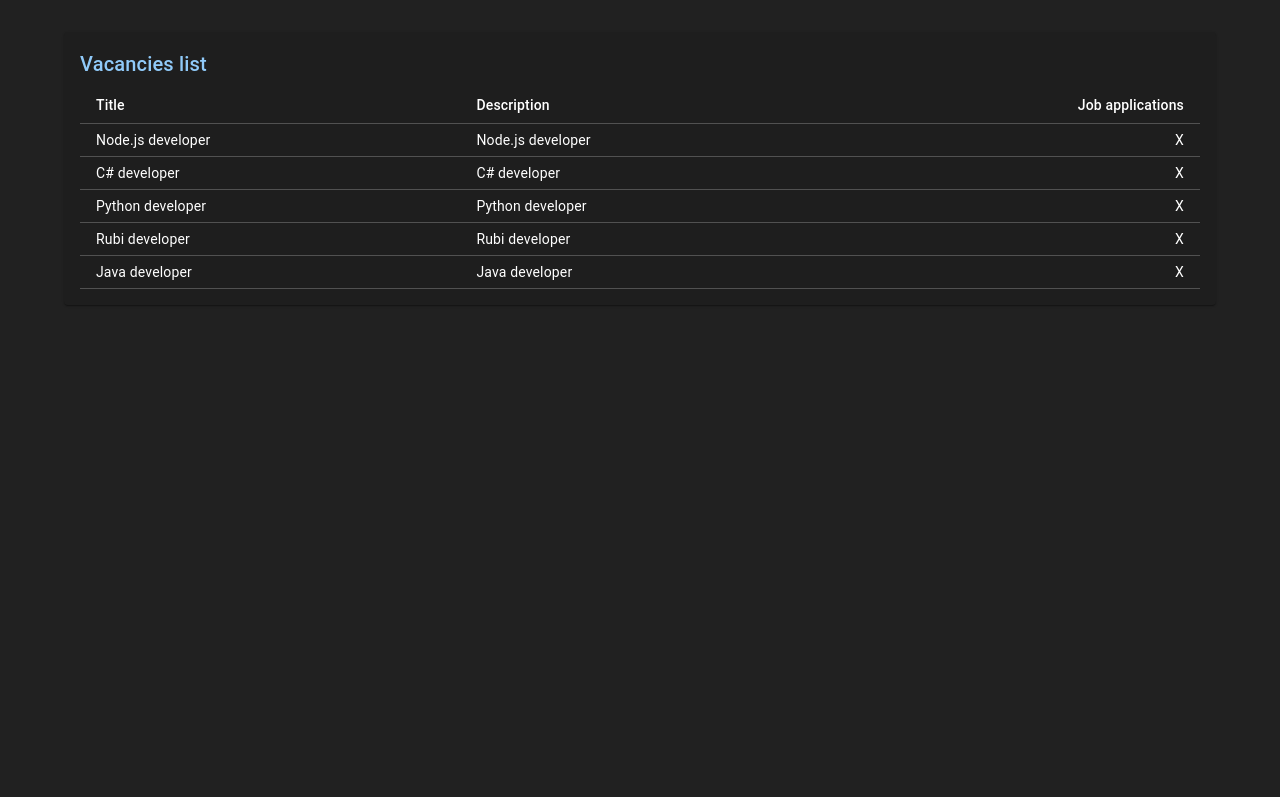
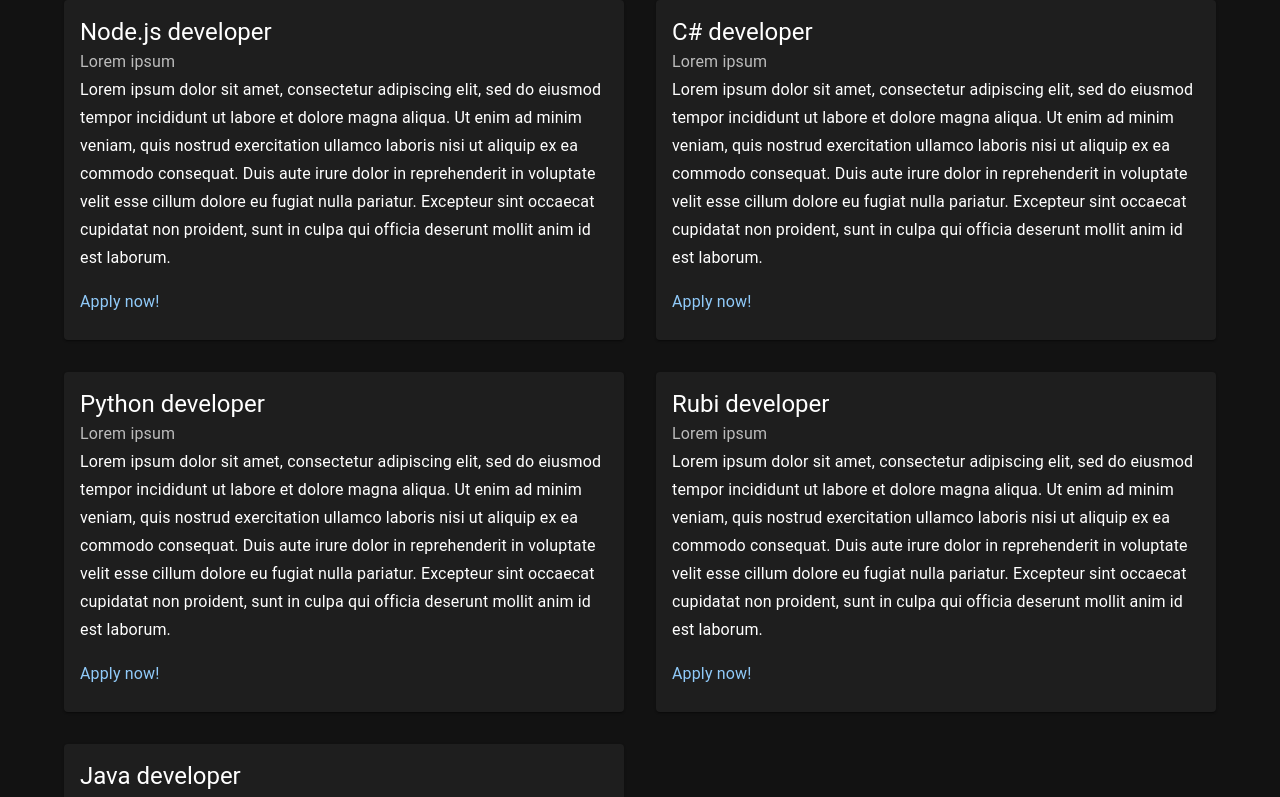
Before and after one commit to sychova/job-hub, a React (Create React App) app in the folder client/: page / in a window 1280 px wide. Shown: the top 797 px of the page. Built offline with nearby package versions, Linux system fonts and the light colour scheme.

Commit message:
feature: change layout to cards

```diff
--- a/client/src/components/App.tsx
+++ b/client/src/components/App.tsx
@@ -18,34 +18,51 @@ const darkTheme = createTheme({
   },
 });
 
+function createData(id: number, title: string, description: string) {
+  return { id, title, description };
+}
+
+const rows = [
+  createData(
+    0,
+    "Node.js developer",
+    "Lorem ipsum dolor sit amet, consectetur adipiscing elit, sed do eiusmod tempor incididunt ut labore et dolore magna aliqua. Ut enim ad minim veniam, quis nostrud exercitation ullamco laboris nisi ut aliquip ex ea commodo consequat. Duis aute irure dolor in reprehenderit in voluptate velit esse cillum dolore eu fugiat nulla pariatur. Excepteur sint occaecat cupidatat non proident, sunt in culpa qui officia deserunt mollit anim id est laborum."
+  ),
+  createData(
+    1,
+    "C# developer",
+    "Lorem ipsum dolor sit amet, consectetur adipiscing elit, sed do eiusmod tempor incididunt ut labore et dolore magna aliqua. Ut enim ad minim veniam, quis nostrud exercitation ullamco laboris nisi ut aliquip ex ea commodo consequat. Duis aute irure dolor in reprehenderit in voluptate velit esse cillum dolore eu fugiat nulla pariatur. Excepteur sint occaecat cupidatat non proident, sunt in culpa qui officia deserunt mollit anim id est laborum."
+  ),
+  createData(
+    2,
+    "Python developer",
+    "Lorem ipsum dolor sit amet, consectetur adipiscing elit, sed do eiusmod tempor incididunt ut labore et dolore magna aliqua. Ut enim ad minim veniam, quis nostrud exercitation ullamco laboris nisi ut aliquip ex ea commodo consequat. Duis aute irure dolor in reprehenderit in voluptate velit esse cillum dolore eu fugiat nulla pariatur. Excepteur sint occaecat cupidatat non proident, sunt in culpa qui officia deserunt mollit anim id est laborum."
+  ),
+  createData(
+    3,
+    "Rubi developer",
+    "Lorem ipsum dolor sit amet, consectetur adipiscing elit, sed do eiusmod tempor incididunt ut labore et dolore magna aliqua. Ut enim ad minim veniam, quis nostrud exercitation ullamco laboris nisi ut aliquip ex ea commodo consequat. Duis aute irure dolor in reprehenderit in voluptate velit esse cillum dolore eu fugiat nulla pariatur. Excepteur sint occaecat cupidatat non proident, sunt in culpa qui officia deserunt mollit anim id est laborum."
+  ),
+  createData(
+    4,
+    "Java developer",
+    "Lorem ipsum dolor sit amet, consectetur adipiscing elit, sed do eiusmod tempor incididunt ut labore et dolore magna aliqua. Ut enim ad minim veniam, quis nostrud exercitation ullamco laboris nisi ut aliquip ex ea commodo consequat. Duis aute irure dolor in reprehenderit in voluptate velit esse cillum dolore eu fugiat nulla pariatur. Excepteur sint occaecat cupidatat non proident, sunt in culpa qui officia deserunt mollit anim id est laborum."
+  ),
+];
+
 function App() {
   return (
     <ThemeProvider theme={darkTheme}>
-      <Box sx={{ display: "flex" }}>
-        <CssBaseline />
-        <Box
-          component="main"
-          sx={{
-            backgroundColor: (theme) =>
-              theme.palette.mode === "light"
-                ? theme.palette.grey[100]
-                : theme.palette.grey[900],
-            flexGrow: 1,
-            height: "100vh",
-            overflow: "auto",
-          }}
-        >
-          <Container maxWidth="lg" sx={{ mt: 4, mb: 4 }}>
-            <Grid container spacing={3}>
-              <Grid item xs={12}>
-                <Paper sx={{ p: 2, display: "flex", flexDirection: "column" }}>
-                  <Vacancies />
-                </Paper>
-              </Grid>
-            </Grid>
-          </Container>
-        </Box>
-      </Box>
+      <CssBaseline />
+      <Container maxWidth="lg">
+        <main>
+          <Grid container spacing={4}>
+            {rows.map((vacancy) => (
+              <Vacancies vacancy={vacancy} />
+            ))}
+          </Grid>
+        </main>
+      </Container>
     </ThemeProvider>
   );
 }
--- a/client/src/components/Vacancies.tsx
+++ b/client/src/components/Vacancies.tsx
@@ -6,48 +6,46 @@ import TableCell from "@mui/material/TableCell";
 import TableHead from "@mui/material/TableHead";
 import TableRow from "@mui/material/TableRow";
 import Title from "./Title";
-
-function createData(id: number, title: string, description: string) {
-  return { id, title, description };
-}
-
-const rows = [
-  createData(0, "Node.js developer", "Node.js developer"),
-  createData(1, "C# developer", "C# developer"),
-  createData(2, "Python developer", "Python developer"),
-  createData(3, "Rubi developer", "Rubi developer"),
-  createData(4, "Java developer", "Java developer"),
-];
+import {
+  Grid,
+  CardActionArea,
+  Card,
+  CardContent,
+  Typography,
+  CardMedia,
+} from "@mui/material";
 
 // function preventDefault(event: React.MouseEvent) {
 //   event.preventDefault();
 // }
 
-export default function Vacancies() {
+export default function Vacancies({ vacancy }: { vacancy: any }) {
   return (
-    <React.Fragment>
-      <Title>Vacancies list</Title>
-      <Table size="small">
-        <TableHead>
-          <TableRow>
-            <TableCell>Title</TableCell>
-            <TableCell>Description</TableCell>
-            <TableCell align="right">Job applications</TableCell>
-          </TableRow>
-        </TableHead>
-        <TableBody>
-          {rows.map((row) => (
-            <TableRow key={row.id}>
-              <TableCell>{row.title}</TableCell>
-              <TableCell>{row.description}</TableCell>
-              <TableCell align="right">X</TableCell>
-            </TableRow>
-          ))}
-        </TableBody>
-      </Table>
-      {/* <Link color="primary" href="#" onClick={preventDefault} sx={{ mt: 3 }}>
-        See more vacancies
-      </Link> */}
-    </React.Fragment>
+    <Grid item xs={2} md={6}>
+      <CardActionArea component="a" href="#">
+        <Card key={vacancy.id} sx={{ display: "flex" }}>
+          <CardContent sx={{ flex: 1 }}>
+            <Typography component="h2" variant="h5">
+              {vacancy.title}
+            </Typography>
+            <Typography variant="subtitle1" color="text.secondary">
+              Lorem ipsum
+            </Typography>
+            <Typography variant="subtitle1" paragraph>
+              {vacancy.description}
+            </Typography>
+            <Typography variant="subtitle1" color="primary">
+              Apply now!
+            </Typography>
+          </CardContent>
+          {/* <CardMedia
+            component="img"
+            sx={{ width: 160, display: { xs: "none", sm: "block" } }}
+            image={vacancy.image}
+            alt={vacancy.imageLabel}
+          /> */}
+        </Card>
+      </CardActionArea>
+    </Grid>
   );
 }
```
